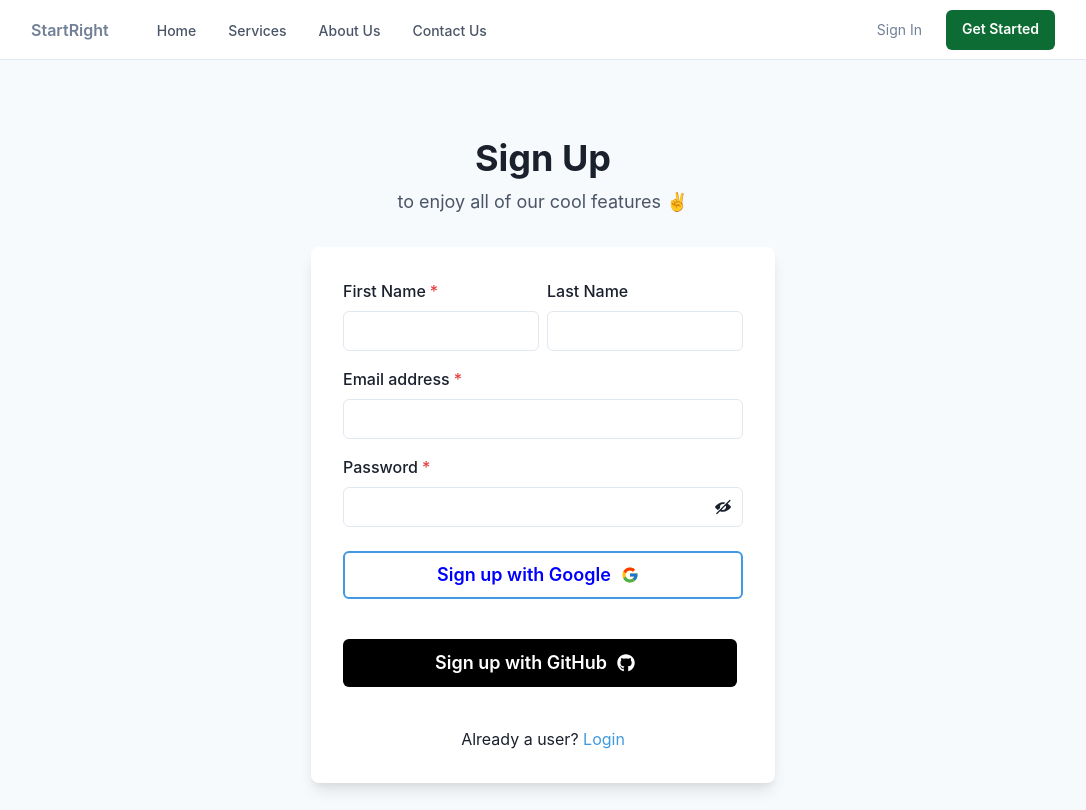
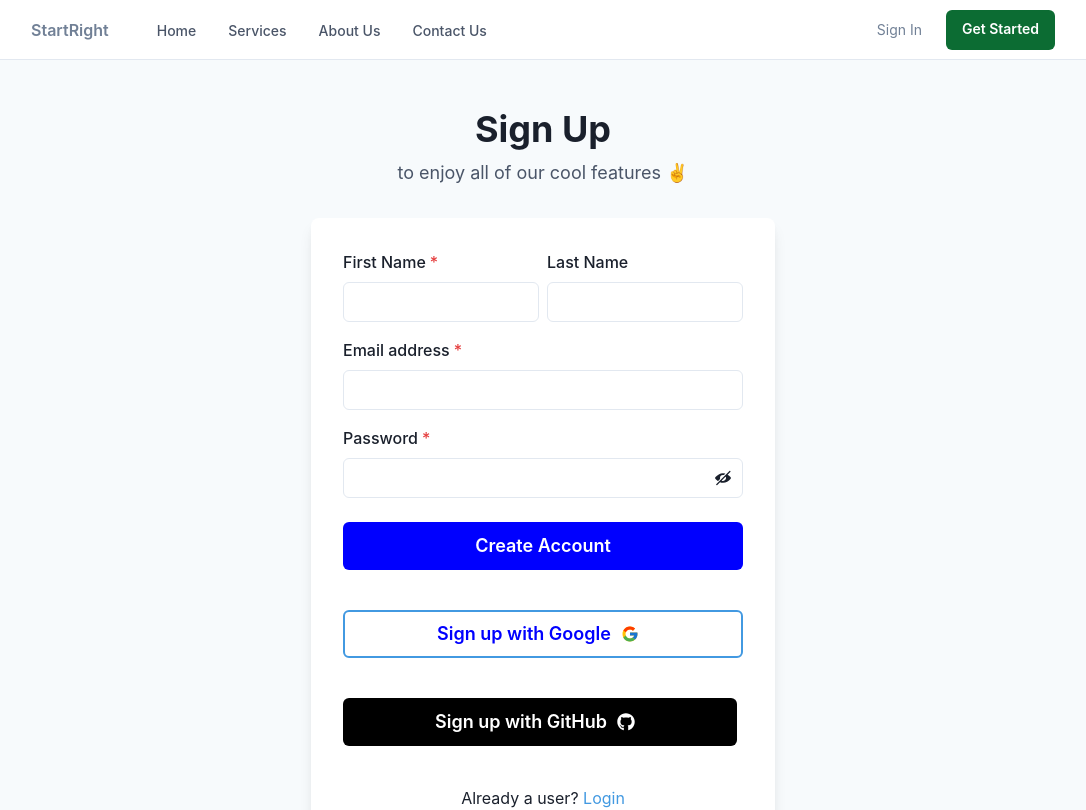
Before and after one commit to prigii/start-right-clone, a Next.js app: page /signup in a window 1280 px wide. Shown: the top 810 px of the page, without its empty margins (97-1183 px from the left). Built offline with nearby package versions, Linux system fonts and the light colour scheme.

Commit message:
edited signin and sign up cards

```diff
--- a/components/HeroSection.tsx
+++ b/components/HeroSection.tsx
@@ -51,6 +51,7 @@ export default function CallToActionWithAnnotation() {
             position={"relative"}
           >
             <Button
+              as={"a"} href='/signup'
               colorScheme={"green"}
               bg={"green.400"}
               rounded={"full"}
--- a/components/SignUpCard.tsx
+++ b/components/SignUpCard.tsx
@@ -81,6 +81,18 @@ import {
                 </InputGroup>
               </FormControl>
               <Stack spacing={10} pt={2}>
+              <Button
+                  loadingText="Submitting"
+                  size="lg"
+                  bg={"blue"}
+                  color={"white"}
+                  _hover={{
+                    bg: "white",
+                    color: "blue"
+                  }}
+                >
+                  Create Account
+                </Button>
                 <Button
                   loadingText="Submitting"
                   size="lg"
@@ -112,7 +124,7 @@ import {
               </Stack>
               <Stack pt={6}>
                 <Text align={"center"}>
-                  Already a user? <Link color={"blue.400"}>Login</Link>
+                  Already a user? <Link color={"blue.400"} as={'a'} href="/signin">Login</Link>
                 </Text>
               </Stack>
             </Stack>
```
Also changed, not shown: components/SignInCard.tsx (+16 -0 lines).
